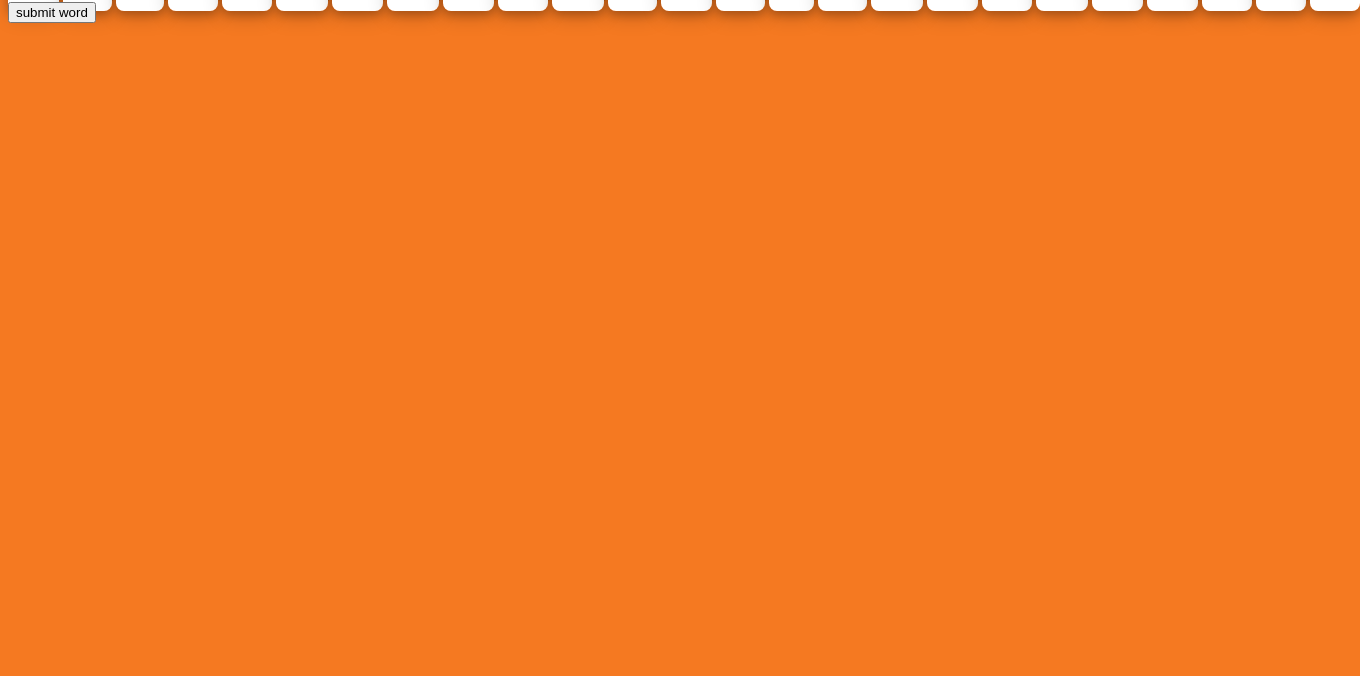
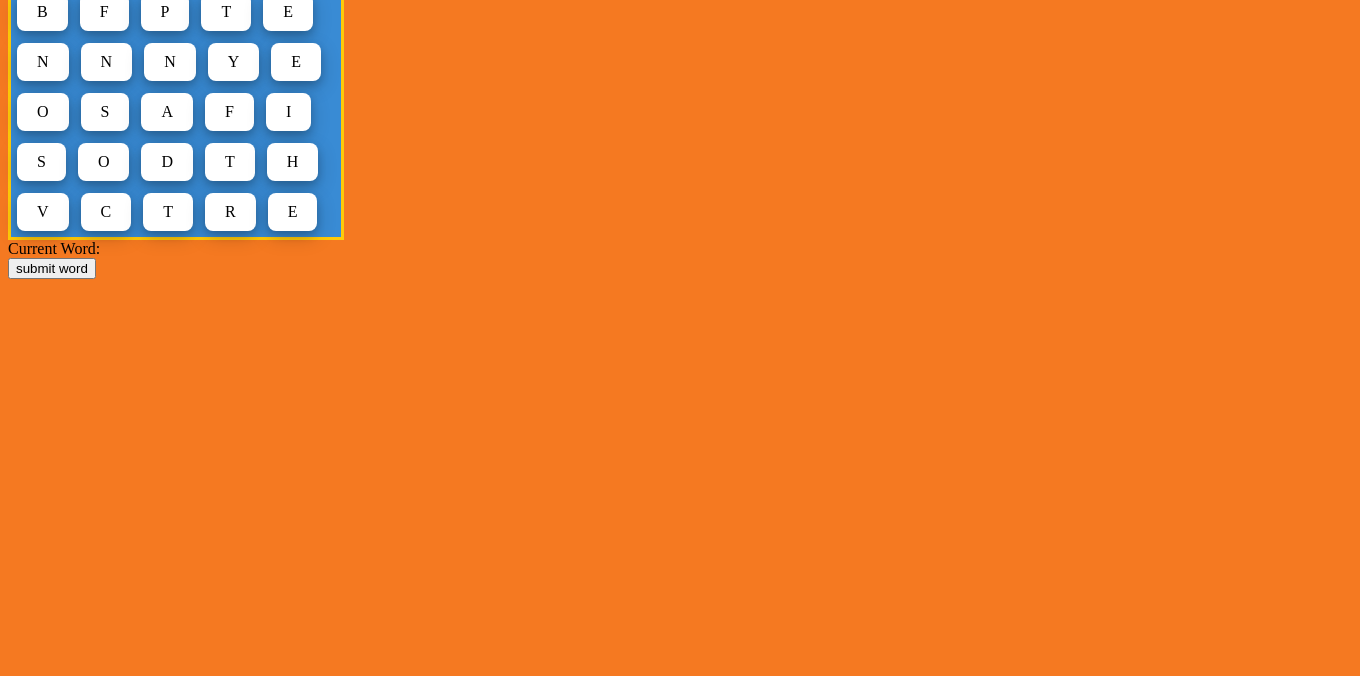
Before and after one commit to spookybit/boggle, a website: page index.html in a window 1280 px wide. Shown: the part 124-800 px from the top of the page, 1360 px wide, since content can reach past the window. Drawn offline with Linux system fonts and the light colour scheme.

Commit message:
boggle board

```diff
--- a/index.html
+++ b/index.html
@@ -9,7 +9,7 @@
   <img src="logo.png"/>
 
   <div class="board"></div>
-  <div class="currentWord"></div>
+  <div class="currentWord">Current Word: </div>
   <div class="wordTable"></div>
   <button onClick="submit()">submit word</button>
   <!-- <canvas id="boggleCanvas" width="800" height"600"></canvas> -->
--- a/script.js
+++ b/script.js
@@ -1,4 +1,5 @@
 const board = document.querySelector('.board');
+const currentWord = document.querySelector('.currentWord');
 
 const dice = ['aaafrs',
 'aaeeee',
@@ -31,8 +32,7 @@ function shake(dice, board){
   board.innerHTML = shuffled.map(dice => {
     const letter = rollDice(dice).toUpperCase();
     return `<span class="dice">${letter}</span>`
-  })
-  console.log(board);
+  }).join('')
 }
 
 function rollDice(dice) {
--- a/style.css
+++ b/style.css
@@ -2,7 +2,16 @@ body {
   background-color: #F57921
 }
 
+.board {
+  border: 3px solid #FFCA08;
+  background-color: #398BD4;
+  display: flex;
+  flex-wrap: wrap;
+  max-width: 330px;
+}
+
 .dice {
+  margin: 6px;
   padding: 10 20 10 20;
   background-color: white;
   font-weight: 400;
```
Also changed, not shown: lib/board.js (deleted, +0 -7 lines), lib/bundle.js (deleted, +0 -95 lines), lib/game.js (deleted, +0 -8 lines), 1 other file.
